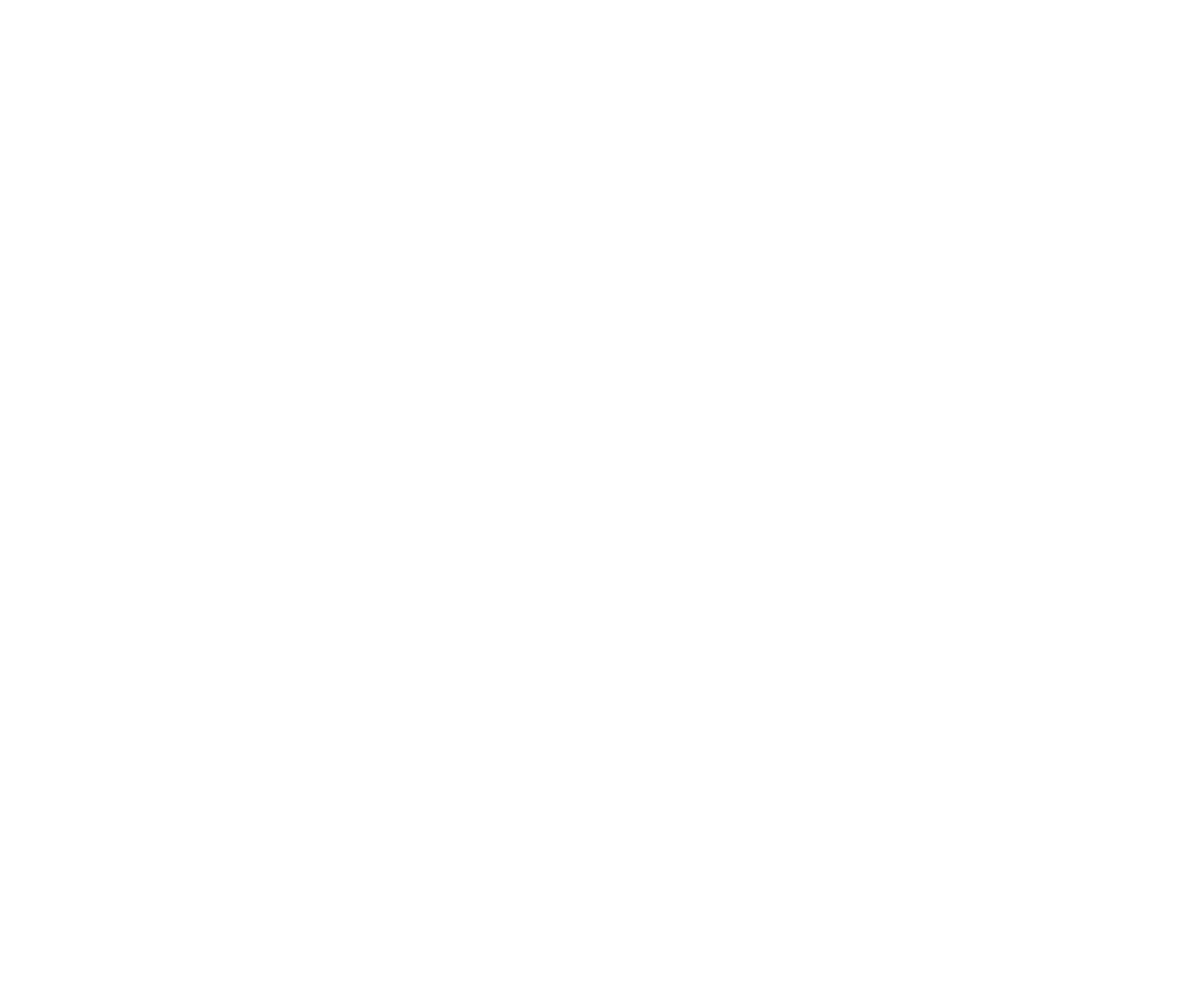
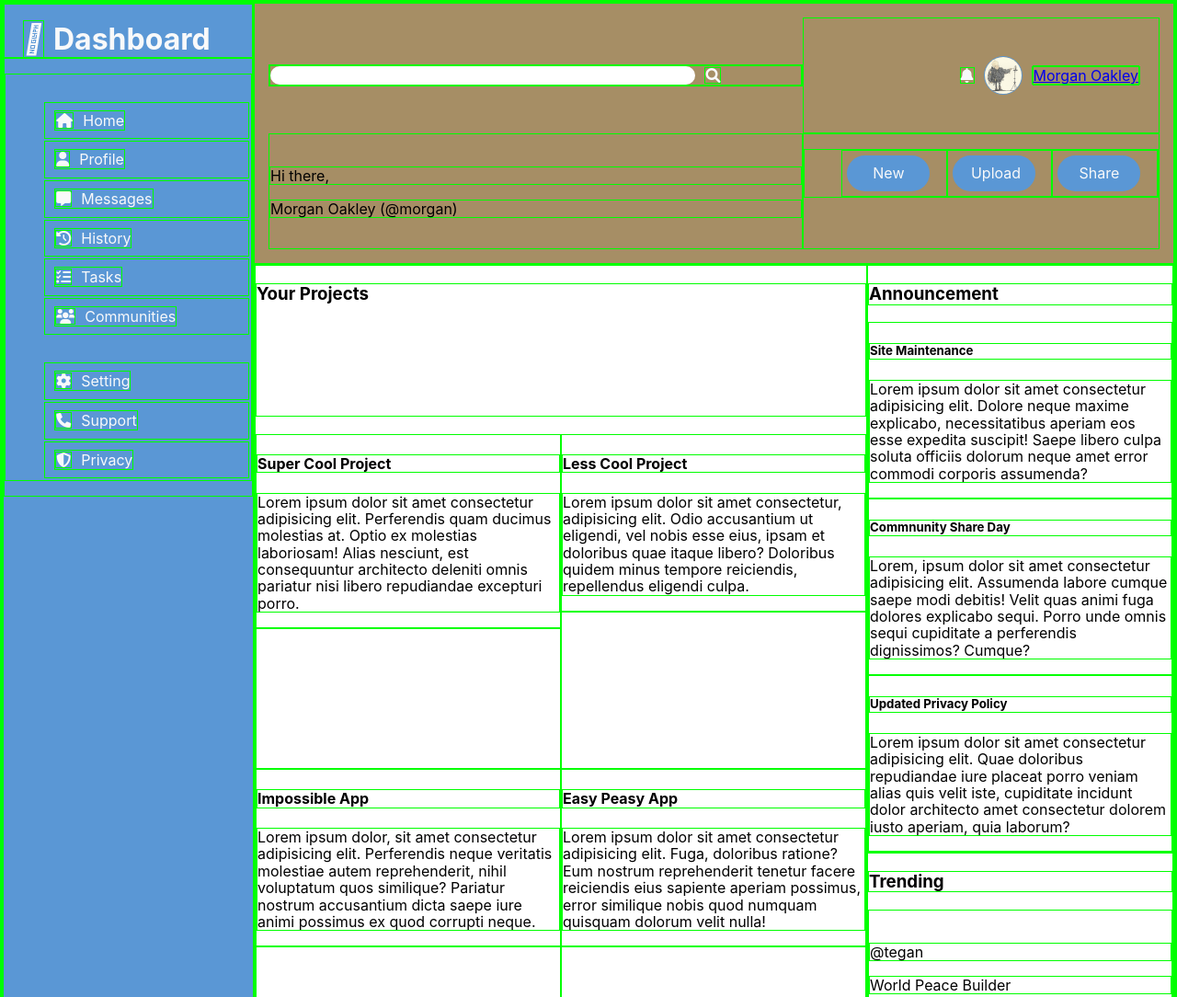
Before and after one commit to Insomnium1250/admin-dashboard, a website: page index.html in a window 1280 px wide. Shown: the top 1084 px of the page at 92% size. Drawn offline with nearby package versions, Linux system fonts and the light colour scheme.

Commit message:
1st draft

```diff
--- a/index.html
+++ b/index.html
@@ -3,57 +3,138 @@
 <head>
   <meta charset="UTF-8">
   <meta name="viewport" content="width=device-width, initial-scale=1.0">
-  <title>Document</title>
+  <title></title>
   <link rel="stylesheet" href="styles.css">
+  <link rel="stylesheet" href="https://cdnjs.cloudflare.com/ajax/libs/font-awesome/6.0.0-beta3/css/all.min.css">
 </head>
 <body>
-  <div>
-    <div>
-      <svg></svg>
-      <p></p>
-    </div>
-    <div>
-      <div>
-        <svg></svg>
-        <p></p>
+  <div class="container-main grid">
+    <aside class="menu">
+      <div class="logo">
+        <i class="icon-dashboard fa-th-large"></i>Dashboard
       </div>
-      <div>
-        <svg></svg>
-        <p></p>
+      <nav>
+        <ul>
+          <li class="home"><a href="#"><i class="icon-home fa-solid fa-house"></i>Home</a></li>
+          <li><a href="#"><i class="icon-profile fa-solid fa-user"></i>Profile</a></li>
+          <li><a href="#"><i class="icon-message fa-solid fa-message"></i>Messages</a></li>
+          <li><a href="#"><i class="icon-history fa-solid fa-clock-rotate-left"></i>History</a></li>
+          <li><a href="#"><i class="icon-tasks fa-solid fa-list-check"></i>Tasks</a></li>
+          <li><a href="#"><i class="icon-communities fa-solid fa-users"></i>Communities</a></li>
+          <li class="setting"><a href="#"><i class="icon-setting fa-solid fa-gear"></i>Setting</a></li>
+          <li><a href="#"><i class="icon-support fa-solid fa-phone"></i>Support</a></li>
+          <li><a href="#"><i class="icon-privacy fa-solid fa-shield"></i>Privacy</a></li>
+        </ul>
+      </nav>
+    </aside>
+
+    <div class="top-panel grid">
+      <div class="container-search">
+        <form action="#">
+          <input type="search" name="search" id="search">
+          <button type="submit">
+            <i class="icon-search fa-solid fa-magnifying-glass"></i>
+          </button>
+        </form>
       </div>
-      <div>
-        <svg></svg>
-        <p></p>
+      <div class="container-profile flex">
+        <i class="icon-notification fa-solid fa-bell"></i>
+        <img src="./images/avatar.jpeg" alt="Profile" class="picture-profile">
+        <a href="#">
+          <span class="user-name">Morgan Oakley</span>
+        </a>
       </div>
-      <div>
-        <svg></svg>
-        <p></p>
+      <div class="container-hello">
+        <img src="" alt="">
+        <p>Hi there,</p>
+        <p>Morgan Oakley (@morgan)</p>
       </div>
-      <div>
-        <svg></svg>
-        <p></p>
-      </div>
-      <div>
-        <svg></svg>
-        <p></p>
+      <div class="container-actions">
+        <ul class="grid">
+          <li><button class="btn">New</button></li>
+          <li><button class="btn">Upload</button></li>
+          <li><button class="btn">Share</button></li>
+        </ul>
       </div>
     </div>
-    <div>
-      <div>
-        <svg></svg>
-        <p></p>
+
+    <div class="container-body grid">
+
+      <div class="container-projects grid">
+         <h3 class="projects">Your Projects</h3>
+        <div class="project-card">
+          <h4 class="project-name">Super Cool Project</h4>
+          <p>Lorem ipsum dolor sit amet consectetur adipisicing elit. Perferendis quam ducimus molestias at. Optio ex molestias laboriosam! Alias nesciunt, est consequuntur architecto deleniti omnis pariatur nisi libero repudiandae excepturi porro.</p>
+          <div class="actions-card"></div>
+        </div>
+        <div class="project-card">
+          <h4 class="project-name">Less Cool Project</h4>
+          <p>Lorem ipsum dolor sit amet consectetur, adipisicing elit. Odio accusantium ut eligendi, vel nobis esse eius, ipsam et doloribus quae itaque libero? Doloribus quidem minus tempore reiciendis, repellendus eligendi culpa.</p>
+          <div class="actions-card"></div>
+        </div>
+        <div class="project-card">
+          <h4 class="project-name">Impossible App</h4>
+          <p>Lorem ipsum dolor, sit amet consectetur adipisicing elit. Perferendis neque veritatis molestiae autem reprehenderit, nihil voluptatum quos similique? Pariatur nostrum accusantium dicta saepe iure animi possimus ex quod corrupti neque.</p>
+          <div class="actions-card"></div>
+        </div>
+        <div class="project-card">
+          <h4 class="project-name">Easy Peasy App</h4>
+          <p>Lorem ipsum dolor sit amet consectetur adipisicing elit. Fuga, doloribus ratione? Eum nostrum reprehenderit tenetur facere reiciendis eius sapiente aperiam possimus, error similique nobis quod numquam quisquam dolorum velit nulla!</p>
+          <div class="actions-card"></div>
+        </div>
+        <div class="project-card">
+          <h4 class="project-name">Ad Blocker</h4>
+          <p>Lorem ipsum dolor sit amet consectetur adipisicing elit. Ad quis nisi, autem exercitationem laboriosam saepe tempora deleniti voluptate vel dignissimos aut veniam minus facere nesciunt ex corrupti similique neque suscipit?</p>
+          <div class="actions-card"></div>
+        </div>
+        <div class="project-card">
+          <h4 class="project-name">Money Maker</h4>
+          <p>Lorem ipsum dolor sit amet consectetur adipisicing elit. Dicta illo veniam quam accusamus amet aspernatur eum, dolor, quibusdam magni tenetur cum enim, ab fuga. Earum quos quidem ea praesentium ut?</p>
+          <div class="actions-card"></div>
+        </div>
       </div>
-      <div>
-        <svg></svg>
-        <p></p>
+
+      <div class="container-announcements">
+        <h3>Announcement</h3>
+        <div class="announcement-card">
+          <h5 class="announcement-title">Site Maintenance</h5>
+          <p>Lorem ipsum dolor sit amet consectetur adipisicing elit. Dolore neque maxime explicabo, necessitatibus aperiam eos esse expedita suscipit! Saepe libero culpa soluta officiis dolorum neque amet error commodi corporis assumenda?</p>
+        </div>
+        <div class="announcement-card">
+          <h5 class="announcement-title">Commnunity Share Day</h5>
+          <p>Lorem, ipsum dolor sit amet consectetur adipisicing elit. Assumenda labore cumque saepe modi debitis! Velit quas animi fuga dolores explicabo sequi. Porro unde omnis sequi cupiditate a perferendis dignissimos? Cumque?</p>
+        </div>
+        <div class="announcement-card">
+          <h5 class="announcement-title">Updated Privacy Policy</h5>
+          <p>Lorem ipsum dolor sit amet consectetur adipisicing elit. Quae doloribus repudiandae iure placeat porro veniam alias quis velit iste, cupiditate incidunt dolor architecto amet consectetur dolorem iusto aperiam, quia laborum?</p>
+        </div>
       </div>
-      <div>
-        <svg></svg>
-        <p></p>
+
+      <div class="container-trending">
+        <h3>Trending</h3>
+        <div>
+          <img src="" alt="">
+          <p>@tegan</p>
+          <p>World Peace Builder</p>
+        </div>
+        <div>
+          <img src="" alt="">
+          <p>@morgan</p>
+          <p>Super Cool Project</p>
+        </div>
+        <div>
+          <img src="" alt="">
+          <p>@kendall</p>
+          <p>Life Changing App</p>
+        </div>
+        <div>
+          <img src="" alt="">
+          <p>@alex</p>
+          <p>No Traffic Maker</p>
+        </div>
       </div>
+
     </div>
   </div>
-  <div></div>
-  <div></div>
 </body>
 </html>
--- /dev/null
+++ b/package.json
@@ -0,0 +1,5 @@
+{
+  "dependencies": {
+    "normalize.css": "^8.0.1"
+  }
+}
--- a/styles.css
+++ b/styles.css
@@ -0,0 +1,180 @@
+@import 'node_modules/normalize.css/normalize.css';
+
+:root {
+  --color-primary: #5A97D5;
+  --color-secondary: #A68E65;
+  --color-success: #28a745;
+  --color-info: #647A91;
+  --color-warning: #E6AF53;
+  --color-danger: #dc3545;
+  --color-light: #f8f9fa;
+  --color-dark: #2E353C;
+}
+* {
+  border: 1px solid lime;
+}
+body { font-family: -apple-system, BlinkMacSystemFont, "SegoUI", Roboto, Helvetica, Arial, sans-serif, "Apple Color Emoji", "Segoe UI Emoji", "Segoe UI Symbol";
+}
+
+.flex {
+  display: flex;
+}
+.grid {
+  display: grid;
+}
+
+.container-main {
+  grid-template-columns: 3fr 11fr;
+  grid-template-rows: 2fr 9fr;
+}
+
+.menu {
+  grid-column: 1 / 2;
+  grid-row: 1 / 3;
+  background-color: var(--color-primary);
+  color: var(--color-light)
+}
+
+.logo {
+  padding-left: 20px;
+  padding-top: 20px;
+  font-size: 2rem;
+  font-weight: bold;
+}
+
+.menu a{
+  color: var(--color-light);
+  text-decoration: none;
+}
+
+
+.menu li {
+  padding: 10px;
+  margin: 1%;
+}
+
+.menu i {
+  margin-right: 10px;
+}
+
+li.home {
+  margin-top: 30px;
+}
+li.setting {
+  margin-top: 30px;
+}
+
+.menu ul {
+  list-style-type: none;
+}
+
+.top-panel {
+  grid-template-columns: 3fr 2fr;
+  grid-template-rows: 1fr 1fr;
+  background-color: var(--color-secondary);
+  padding: 15px;
+}
+
+.top-panel ul {
+  list-style-type: none;
+}
+
+input[type="search"] {
+  border-radius: 10px;
+  border: 0;
+  width: 80%;
+}
+
+.container-search {
+  margin-top: auto;
+  margin-bottom: auto;
+}
+
+.container-search button {
+  background-color: var(--color-secondary);
+  border: 0;
+  cursor: pointer;
+  color: var(--color-light)
+}
+
+.container-profile {
+  grid-column: 2 / 3;
+  grid-row: 1 / 2;
+  color: var(--color-light);
+  padding: 15px;
+  justify-content: flex-end;
+  align-items: center;
+}
+
+
+.container-profile > * {
+  margin: 5px;
+}
+
+.picture-profile {
+  width: 40px; /* Adjust the size as needed */
+  height: 40px; /* Adjust the size as needed */
+  border-radius: 50%;
+  object-fit: cover; /* Ensures the image covers the entire frame */
+  border: 1px solid var(--color-primary); /* Optional: Add a border */
+  display: block
+}
+
+.container-hello {
+  grid-column: 1 / 2;
+  grid-row: 2 / 3;
+}
+
+.container-actions {
+  grid-column: 2 / 3;
+  grid-row: 2 / 3;
+}
+
+.container-actions > ul {
+  grid-template-columns: repeat(3, 1fr);
+  align-content: center;
+}
+
+.btn {
+  background-color: var(--color-primary); /* Use your desired background color */
+  color: var(--color-light); /* Use your desired text color */
+  border: none; /* Remove default border */
+  padding: 10px 20px; /* Add some padding */
+  border-radius: 20px; /* Add rounded corners */
+  cursor: pointer; /* Change cursor to pointer */
+  font-size: 1em; /* Adjust font size */
+  margin: 5px; /* Add some margin */
+  width: 80%; /* Adjust width */
+}
+
+.btn:hover {
+  background-color: var(--color-dark) !important; /* Change background color on hover */
+  color: var(--color-light) !important; /* Ensure text color remains the same */
+}
+
+.container-body {
+  grid-template-columns: 2fr 1fr;
+  grid-template-rows: 1fr 1fr;
+}
+
+.container-projects {
+  grid-row: 1 / 3;
+  grid-column: 1 / 2;
+  grid-template-columns: 1fr 1fr;
+  grid-template-rows: 1fr 2fr 2fr 2fr;
+}
+
+h3.projects {
+  grid-row: 1 / 2;
+  grid-column: 1 / 3;
+}
+
+.container-announcements {
+  grid-row: 1 / 2;
+  grid-column: 2 / 3;
+}
+
+.container-trending {
+  grid-row: 2 / 3;
+  grid-column: 2 / 3;
+}
```
Also changed, not shown: images/avatar.jpeg (added), 2 other files.
